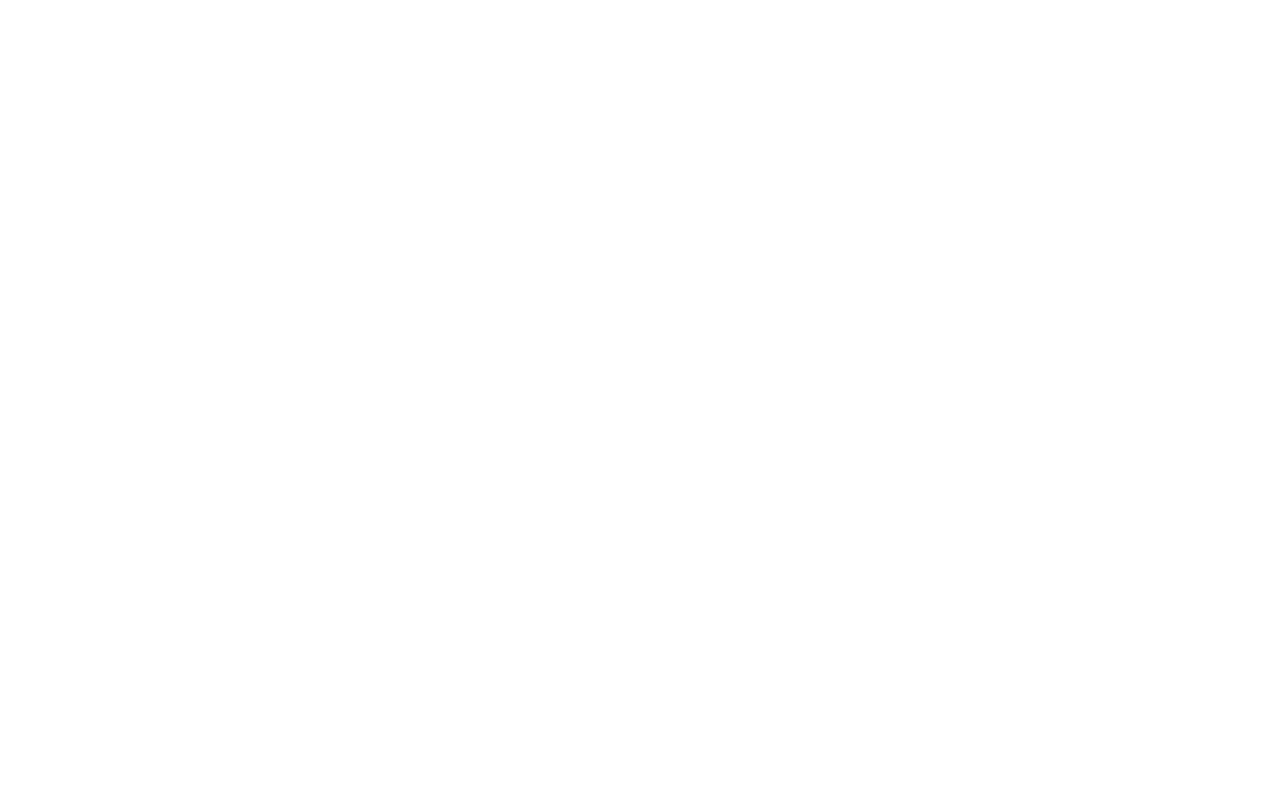
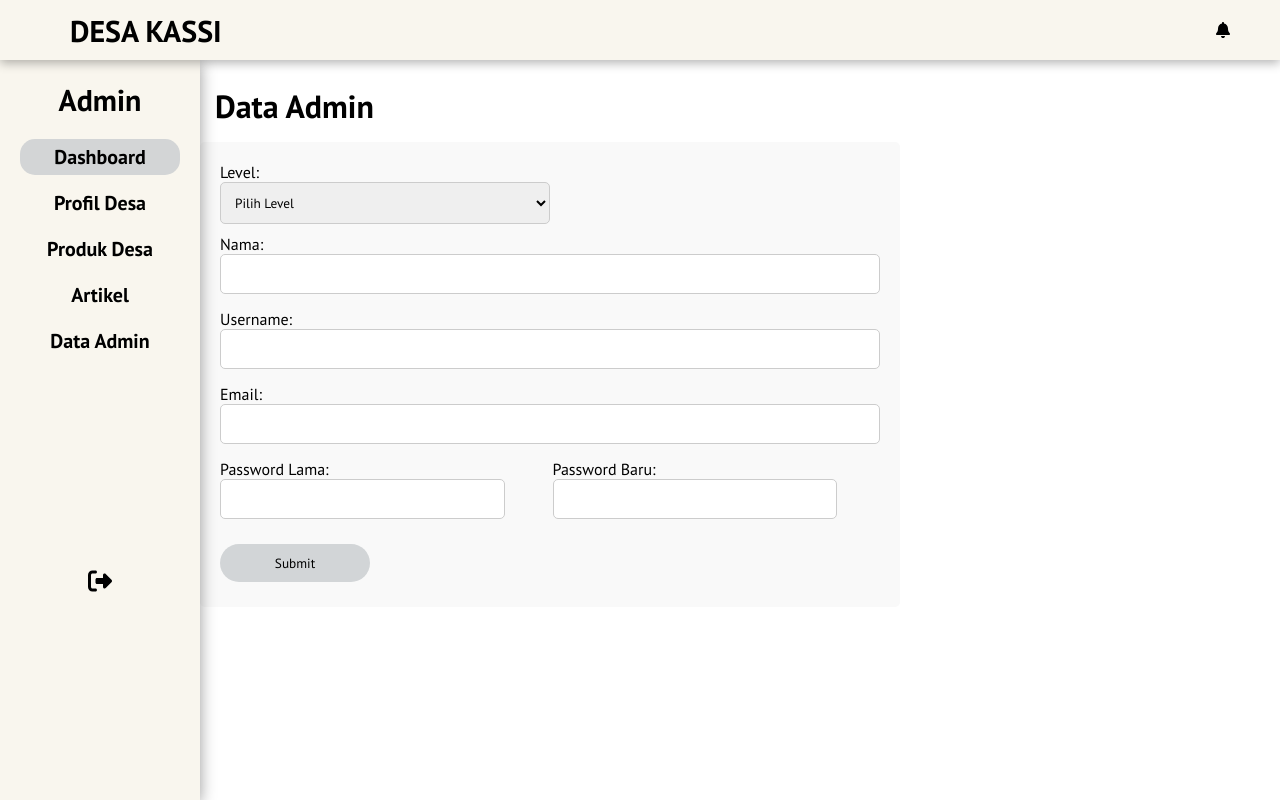
Before and after one commit to ammaru02/projek-magang, a React (Create React App) app in the folder client/: page /akunadmin in a window 1280 px wide. Before the commit this address had no page. Built offline with nearby package versions, Linux system fonts and the light colour scheme.

Commit message:
data admin

```diff
--- a/client/src/App.js
+++ b/client/src/App.js
@@ -12,6 +12,7 @@
 import ProfilDesaAdmin from './components/admin/pagesadmin/ProfilDesaAdmin';
 import ProdukDesaAdmin from './components/admin/pagesadmin/ProdukDesaAdmin';
 import AdminArtikel from './components/admin/pagesadmin/AdminArtikel';
+import AdminData from './components/admin/pagesadmin/AdminData';
 
 function App() {
   return (
@@ -29,6 +30,7 @@
         <Route path="/profildesaadmin" element={<ProfilDesaAdmin />} />
         <Route path="/produkdesaadmin" element={<ProdukDesaAdmin />} />
         <Route path="/artikeladmin" element={<AdminArtikel />} />
+        <Route path="/akunadmin" element={<AdminData />} />
       </Routes>
     </Router>
   );
--- a/client/src/components/admin/artikeladmin/ArtikelAdmin.css
+++ b/client/src/components/admin/artikeladmin/ArtikelAdmin.css
@@ -131,12 +131,7 @@
   margin-right: 10px;
 }
 
-/* Tambahkan kelas khusus untuk tabel artikel */
-.artikel-table {
-  width: 100%;
-  border-collapse: collapse;
-  margin-bottom: 20px;
-}
+
 
 .artikel-table th,
 .artikel-table td {
--- /dev/null
+++ b/client/src/components/admin/dataadmin/DataAdmin.css
@@ -0,0 +1,73 @@
+.dataadmin-container {
+    flex: 6;
+    margin: 0 auto;
+    margin-left: 200px;
+    height: auto;
+    margin-top: 60px;
+    max-width: 100%;
+    overflow-x: auto;
+}
+
+.title-dataadmin {
+    font-size: 16px;
+    margin-top: 20px;
+    margin-left: 10px;
+    padding: 5px;
+}
+
+.edit-form {
+    max-width: 700px;
+    margin-top: 10px;
+    margin-bottom: 20px;
+    background-color: #f9f9f9;
+    padding: 20px;
+    border-radius: 5px;
+}
+
+.edit-form h2 {
+    margin-bottom: 10px;
+    font-size: 30px;
+}
+
+.edit-form label {
+    display: block;
+    margin-bottom: 5px;
+}
+
+.edit-form input {
+    width: 100%;
+    padding: 10px;
+    border: 1px solid #ccc;
+    border-radius: 5px;
+    margin-bottom: 10px;
+}
+
+.edit-form select {
+    width: 50%; /* Set a smaller width for the select box */
+    padding: 10px;
+    border: 1px solid #ccc;
+    border-radius: 5px;
+    margin-bottom: 10px;
+    display: block; /* Ensure it stays below the label */
+}
+
+.password-fields {
+    display: flex;
+    justify-content: space-between;
+}
+
+
+
+.password-field {
+    flex: 1;
+    margin-right: 5px;
+}
+
+.password-field:last-child {
+    margin-right: 0;
+}
+
+.password-field input {
+    width: calc(90% - 10px); /* Adjusted for consistent spacing */
+    margin-top: 0; /* Removed top margin for consistency */
+}
--- /dev/null
+++ b/client/src/components/admin/dataadmin/DataAdmin.js
@@ -0,0 +1,52 @@
+import React from 'react';
+import "./DataAdmin.css";
+
+export default function DataAdmin() {
+    return (
+        <div className='dataadmin-container'>
+            <div className='title-dataadmin'>
+                <h1>Data Admin</h1>
+            </div>
+            <div className='edit-form'>
+                <form>
+                    <label>
+                        Level:
+                        <select name="level">
+                            <option value="">Pilih Level</option>
+                            <option value="admin">Admin</option>
+                            <option value="editor">Editor</option>
+                            <option value="viewer">Viewer</option>
+                        </select>
+                    </label>
+                    <label>
+                        Nama:
+                        <input type="text" name="nama" />
+                    </label>
+                    <label>
+                        Username:
+                        <input type="text" name="username" />
+                    </label>
+                    <label>
+                        Email:
+                        <input type="email" name="email" />
+                    </label>
+                    <div className="password-fields">
+                        <div className="password-field">
+                            <label>
+                                Password Lama:
+                                <input type="password" name="oldPassword" />
+                            </label>
+                        </div>
+                        <div className="password-field">
+                            <label>
+                                Password Baru:
+                                <input type="password" name="newPassword" />
+                            </label>
+                        </div>
+                    </div>
+                    <button type="submit">Submit</button>
+                </form>
+            </div>
+        </div>
+    );
+}
--- /dev/null
+++ b/client/src/components/admin/pagesadmin/AdminData.js
@@ -0,0 +1,17 @@
+import React from 'react';
+import HeaderAdmin from '../header/HeaderAdmin';
+import Sidebar from '../sidebar/Sidebar';
+import "./AdminData.css";
+import DataAdmin from '../dataadmin/DataAdmin';
+
+export default function HomeAdmin() {
+    return (
+        <div>
+            <HeaderAdmin/>
+            <div className='sidebar-container'>
+                <Sidebar/>
+                <DataAdmin/>
+            </div>
+        </div>
+    )
+}
--- a/client/src/components/admin/profiladmin/AdminProfilDesa.js
+++ b/client/src/components/admin/profiladmin/AdminProfilDesa.js
@@ -27,6 +27,7 @@
 
   useEffect(() => {
     fetchInitialData();
+  // eslint-disable-next-line react-hooks/exhaustive-deps
   }, []);
 
   const fetchInitialData = async () => {
```
Also changed, not shown: client/src/components/admin/pagesadmin/AdminData.css (added).
